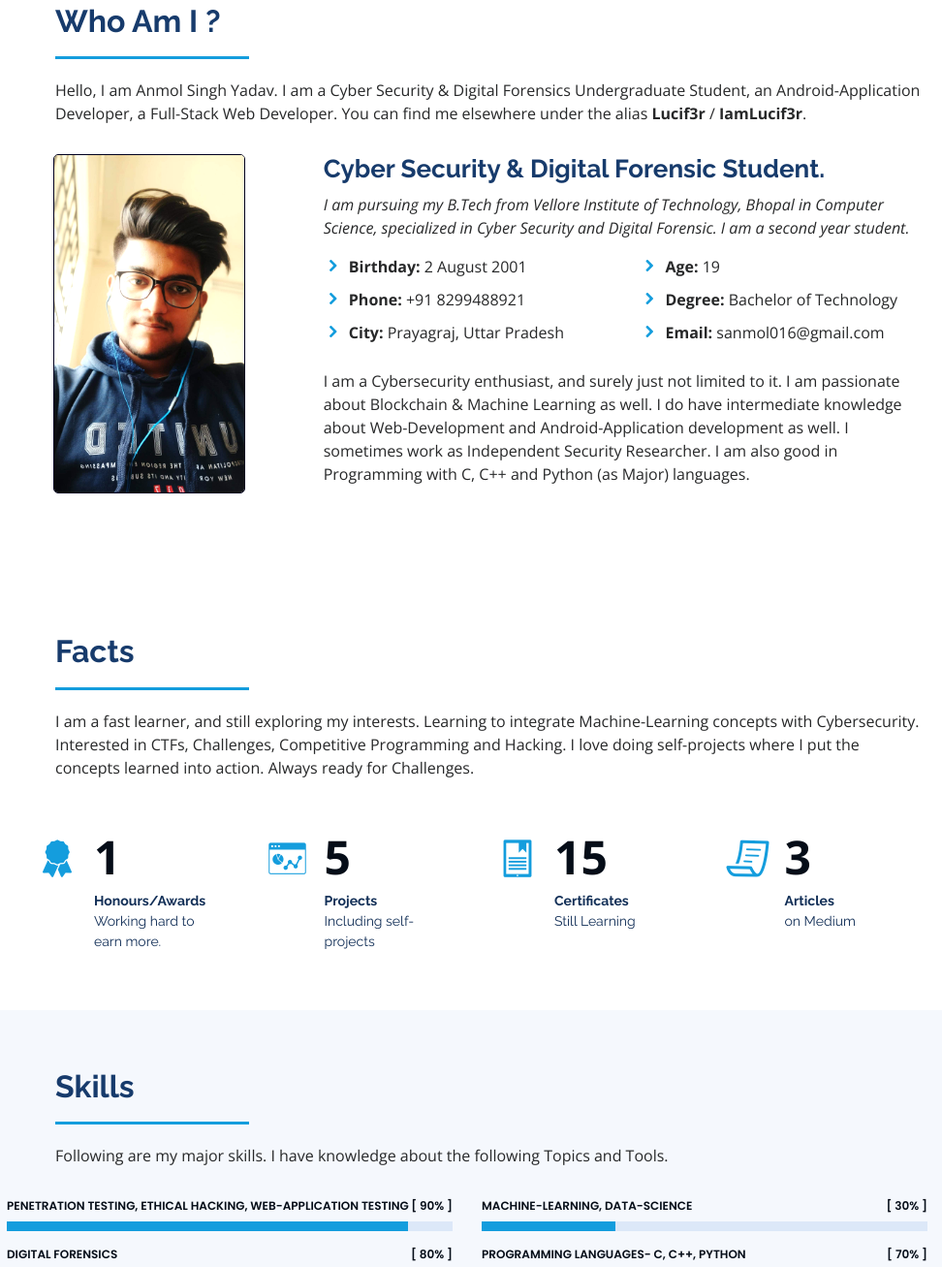
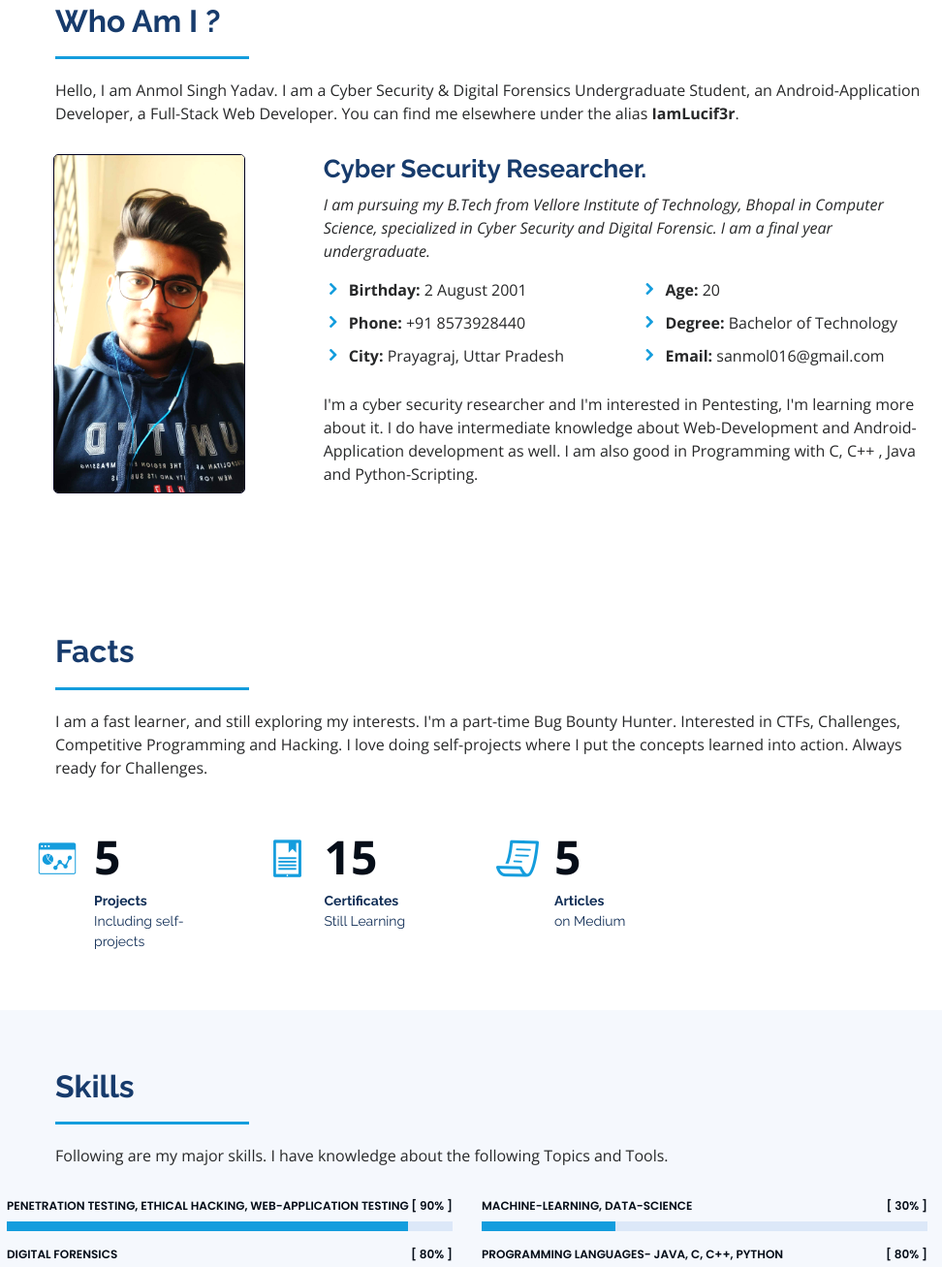
Before and after one commit to Anmol-Singh-Yadav/Anmol-singh-yadav.github.io, a plain HTML site: page index.html in a window 1280 px wide. Shown: the part 857-2164 px from the top of the page at 97% size, without its empty margins (308-1280 px from the left). Drawn offline with nearby package versions, Linux system fonts and the light colour scheme.

Commit message:
Updated Portfolio

```diff
--- a/index.html
+++ b/index.html
@@ -75,7 +75,7 @@
   <section id="hero" class="d-flex flex-column justify-content-center align-items-center">
     <div class="hero-container" data-aos="fade-in">
       <h1>Anmol Singh Yadav</h1>
-      <p>I'm <span class="typed" data-typed-items="CyberSec Student, Developer, Sec. Researcher"></span></p>
+      <p>I'm <span class="typed" data-typed-items="Security Researcher, Developer"></span></p>
     </div>
   </section><!-- End Hero -->
 
@@ -87,7 +87,7 @@
 
         <div class="section-title">
           <h2>Who Am I ?</h2>
-          <p>Hello, I am Anmol Singh Yadav. I am a Cyber Security &amp; Digital Forensics Undergraduate Student, an Android-Application Developer, a Full-Stack Web Developer. You can find me elsewhere under the alias <b>Lucif3r</b> / <b>IamLucif3r</b>. </p>
+          <p>Hello, I am Anmol Singh Yadav. I am a Cyber Security &amp; Digital Forensics Undergraduate Student, an Android-Application Developer, a Full-Stack Web Developer. You can find me elsewhere under the alias <b>IamLucif3r</b>. </p>
         </div>
 
         <div class="row">
@@ -97,30 +97,30 @@
             object-fit:unset ; border: 1px solid rgb(1, 1, 26);  border-radius: 5px;align-self: start; -webkit-filter:brightness(120%) ;" class="img-fluid" alt="Profile image">
           </div>
           <div class="col-lg-8 pt-4 pt-lg-0 content" data-aos="fade-left">
-            <h3>Cyber Security &amp; Digital Forensic Student.</h3>
+            <h3>Cyber Security Researcher.</h3>
             <p class="font-italic">
-              I am pursuing my B.Tech from Vellore Institute of Technology, Bhopal in Computer Science, specialized in Cyber Security and Digital Forensic. I am a second year student.
+              I am pursuing my B.Tech from Vellore Institute of Technology, Bhopal in Computer Science, specialized in Cyber Security and Digital Forensic. I am a final year undergraduate.
             </p>
             <div class="row">
               <div class="col-lg-6">
                 <ul>
                   <li><i class="icofont-rounded-right"></i> <strong>Birthday:</strong> 2 August 2001</li>
-                  <li><i class="icofont-rounded-right"></i> <strong>Phone:</strong> +91 8299488921</li>
+                  <li><i class="icofont-rounded-right"></i> <strong>Phone:</strong> +91 8573928440</li>
                   <li><i class="icofont-rounded-right"></i> <strong>City:</strong> Prayagraj, Uttar Pradesh </li>
                 </ul>
               </div>
               <div class="col-lg-6">
                 <ul>
-                  <li><i class="icofont-rounded-right"></i> <strong>Age:</strong> 19</li>
+                  <li><i class="icofont-rounded-right"></i> <strong>Age:</strong> 20</li>
                   <li><i class="icofont-rounded-right"></i> <strong>Degree:</strong> Bachelor of Technology</li>
                   <li><i class="icofont-rounded-right"></i> <strong>Email:</strong> sanmol016@gmail.com</li>
                 </ul>
               </div>
             </div>
             <p>
-             I am a Cybersecurity enthusiast, and surely just not limited to it. I am passionate about Blockchain & Machine Learning as well.
-             I do have intermediate knowledge about Web-Development and Android-Application development as well. I sometimes work as Independent Security Researcher.
-              I am also good in Programming with C, C++ and Python (as Major) languages.
+             I'm a cyber security researcher and I'm interested in Pentesting, I'm learning more about it.
+             I do have intermediate knowledge about Web-Development and Android-Application development as well.
+              I am also good in Programming with C, C++ , Java and Python-Scripting.
             </p>
           </div>
         </div>
@@ -135,19 +135,13 @@
 
         <div class="section-title">
           <h2>Facts</h2>
-          <p>I am a fast learner, and still exploring my interests. Learning to integrate Machine-Learning concepts with Cybersecurity. Interested in CTFs, Challenges, Competitive Programming and Hacking. I love doing self-projects where I put the concepts learned into action.
+          <p>I am a fast learner, and still exploring my interests. I'm a part-time Bug Bounty Hunter. Interested in CTFs, Challenges, Competitive Programming and Hacking. I love doing self-projects where I put the concepts learned into action.
             Always ready for Challenges.  </p>
-        </div>
+          </div>
 
         <div class="row no-gutters">
 
-          <div class="col-lg-3 col-md-6 d-md-flex align-items-md-stretch" data-aos="fade-up">
-            <div class="count-box">
-              <i class="icofont-badge"></i>
-              <span data-toggle="counter-up">1</span>
-              <p><strong>Honours/Awards</strong> Working hard to earn more.</p>
-            </div>
-          </div>
+
 
           <div class="col-lg-3 col-md-6 d-md-flex align-items-md-stretch" data-aos="fade-up" data-aos-delay="100">
             <div class="count-box">
@@ -168,7 +162,7 @@
           <div class="col-lg-3 col-md-6 d-md-flex align-items-md-stretch" data-aos="fade-up" data-aos-delay="300">
             <div class="count-box">
               <i class="icofont-paper"></i>
-              <span data-toggle="counter-up">3</span>
+              <span data-toggle="counter-up">5</span>
               <p><strong>Articles</strong><br> on Medium</p>
             </div>
           </div>
@@ -231,7 +225,7 @@
             </div>
 
             <div class="progress">
-              <span class="skill">Programming languages- C, C++, Python <i class="val">[ 70% ]</i></span>
+              <span class="skill">Programming languages- Java, C, C++, Python <i class="val">[ 80% ]</i></span>
               <div class="progress-bar-wrap">
                 <div class="progress-bar" role="progressbar" aria-valuenow="70" aria-valuemin="0" aria-valuemax="100"></div>
               </div>
@@ -306,7 +300,7 @@
 
         <div class="section-title">
           <h2>Resume</h2>
-          <p><a href="assets/Anmol_Singh_Yadav_July_2021_Resume.pdf" download=""><strong>View My Resume</strong></a> </p>
+          <p><a href="files/Anmol-Singh-Yadav-Cybersecurity-July-22.pdf" download=""><strong>View My Resume</strong></a> </p>
         </div>
 
         <div class="row">
@@ -317,7 +311,7 @@
               <p><em>Pursuing my B.Tech in Computer Science specialized in Cybersecurity and Digital Forensics from Vellore Institute of Technology (2019-2023) </em></p>
               <ul>
                 <li>Prayagraj, Uttar Pradesh, India</li>
-                <li>+91 8299488921</li>
+                <li>+91 8573928440s</li>
                 <li>sanmol016@gmail.com</li>
               </ul>
             </div>
@@ -327,7 +321,7 @@
               <h4>Bachelor of Technology in Computer Science with specialization in Cybersecurity &amp; Digital Forensics</h4>
               <h5>2019- 2023</h5>
               <p><em>Vellore Institute of Technology, Bhopal</em></p>
-              <p>Currently holding 8.86 GPA.(Sem 4/8)</p>
+              <p>Currently holding 8.91 GPA.(Sem 6/8)</p>
             </div>
             <div class="resume-item">
               <h4>Intermediate</h4>
@@ -399,7 +393,8 @@
         <div class="row">
           <div class="col-lg-12">
             <ul>
-              <i class="icofont-rounded-right"></i> <strong>Automate WiFi Hacking using Wifite2</strong> <a href="https://medium.com/swlh/automate-wifi-hacking-with-wifite2-6865b1a125fd">  [Read] </a>:&emsp; &emsp;&ensp; June,30 2020</li>
+              <i class="icofont-rounded-right"></i> <strong>Top 10 Firewall Evasion Techniques</strong> <a href="https://medium.com/@IamLucif3r/top-10-firewall-ids-evasion-techniques-cb1e1cc06f24">  [Read] </a>:&emsp; &emsp;&ensp; August,12 2021</li>
+              <br><i class="icofont-rounded-right"></i> <strong>Automate WiFi Hacking using Wifite2</strong> <a href="https://medium.com/swlh/automate-wifi-hacking-with-wifite2-6865b1a125fd">  [Read] </a>:&emsp; &emsp;&ensp; June,30 2020</li>
               <br><i class="icofont-rounded-right"></i> <strong>Hacking Android Device [Remotely] </strong> <a href="https://medium.com/@IamLucif3r/hacking-android-device-remotely-40800e30813"> [Read]</a> :&emsp;&emsp;&emsp;&ensp;   July,8 2020</li>
               <br><i class="icofont-rounded-right"></i> <strong>Hard Drive Management in Linux: For H4ck3r5 </strong> <a href="https://medium.com/@IamLucif3r/linux-hard-drive-management-for-h4ck3r5-aaaf632d2277"> [Read]</a> :&emsp;&emsp; October,07 2020 </li>
             </ul>
```
Also changed, not shown: 1 other file.
